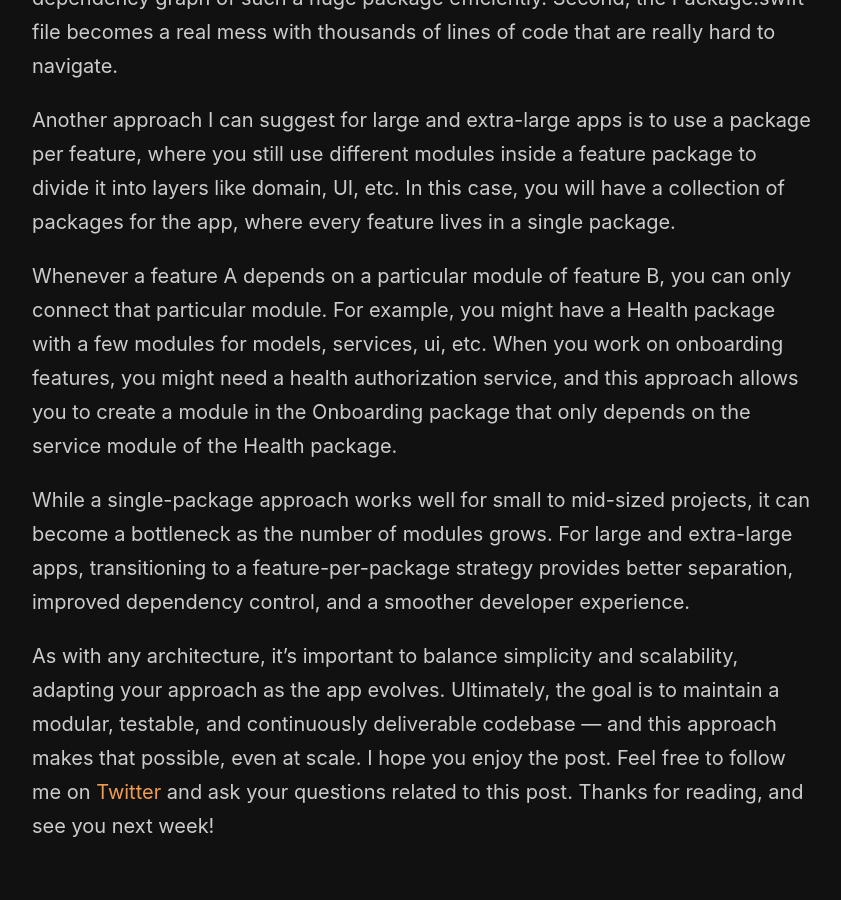
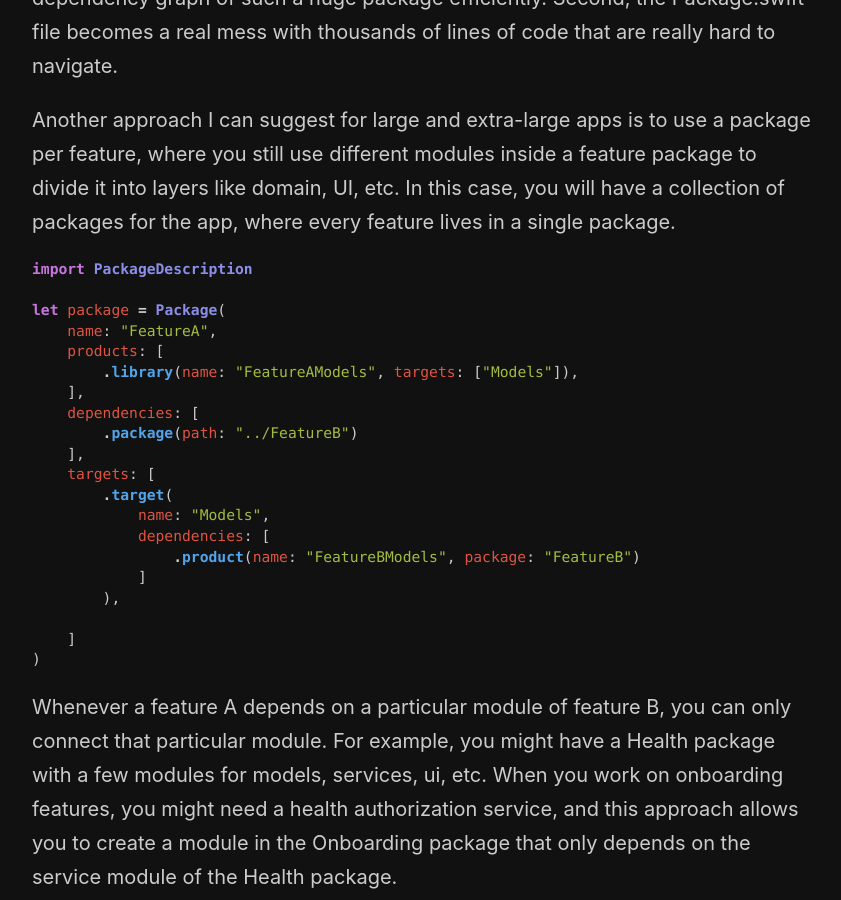
Before and after one commit to mecid/mecid.github.io, a Jekyll site: the page built from _posts/2025-05-27-microapps-architecture-in-swift-scaling.md, in a window 1280 px wide and 900 px high, scrolled down 1196 px. Shown: the whole window, without its empty margins (218-1059 px from the left). Built offline with Jekyll 4.4.1, drawn with Linux system fonts in a browser that asks for light colours.

Commit message:
code example added to the scaling microapps post

````diff
--- a/_posts/2025-05-27-microapps-architecture-in-swift-scaling.md
+++ b/_posts/2025-05-27-microapps-architecture-in-swift-scaling.md
@@ -19,6 +19,29 @@ Editing a single Package.swift file with hundreds of modules becomes a problem,
 
 Another approach I can suggest for large and extra-large apps is to use a package per feature, where you still use different modules inside a feature package to divide it into layers like domain, UI, etc. In this case, you will have a collection of packages for the app, where every feature lives in a single package.
 
+```swift
+import PackageDescription
+
+let package = Package(
+    name: "FeatureA",
+    products: [
+        .library(name: "FeatureAModels", targets: ["Models"]),
+    ],
+    dependencies: [
+        .package(path: "../FeatureB")
+    ],
+    targets: [
+        .target(
+            name: "Models",
+            dependencies: [
+                .product(name: "FeatureBModels", package: "FeatureB")
+            ]
+        ),
+
+    ]
+)
+```
+
 Whenever a feature A depends on a particular module of feature B, you can only connect that particular module. For example, you might have a Health package with a few modules for models, services, ui, etc. When you work on onboarding features, you might need a health authorization service, and this approach allows you to create a module in the Onboarding package that only depends on the service module of the Health package.
 
 While a single-package approach works well for small to mid-sized projects, it can become a bottleneck as the number of modules grows. For large and extra-large apps, transitioning to a feature-per-package strategy provides better separation, improved dependency control, and a smoother developer experience.
````
